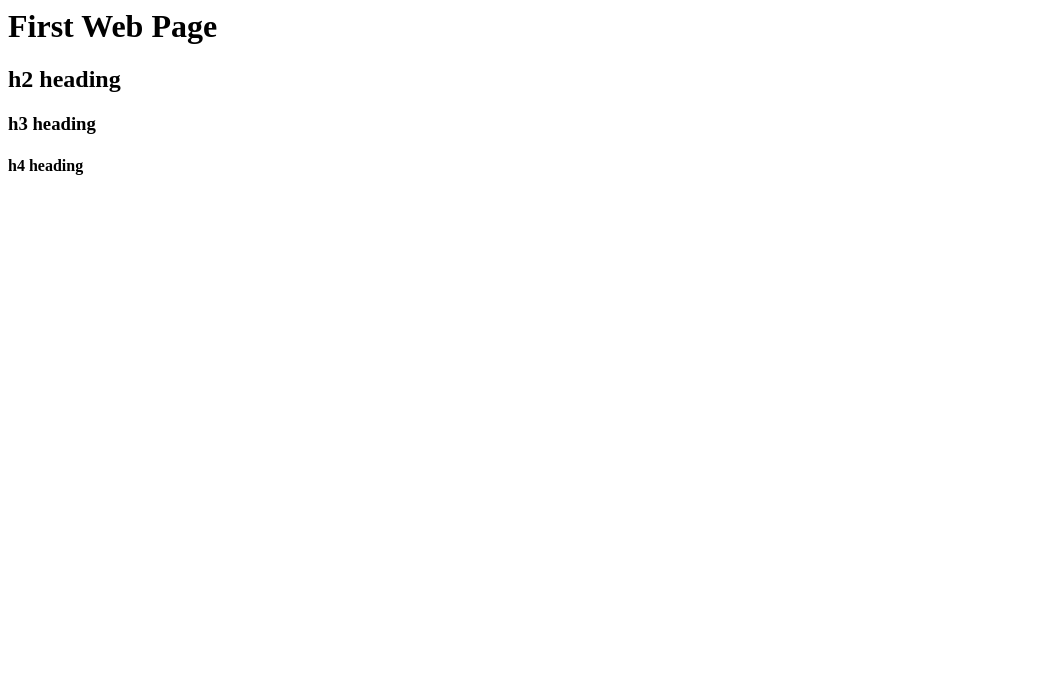
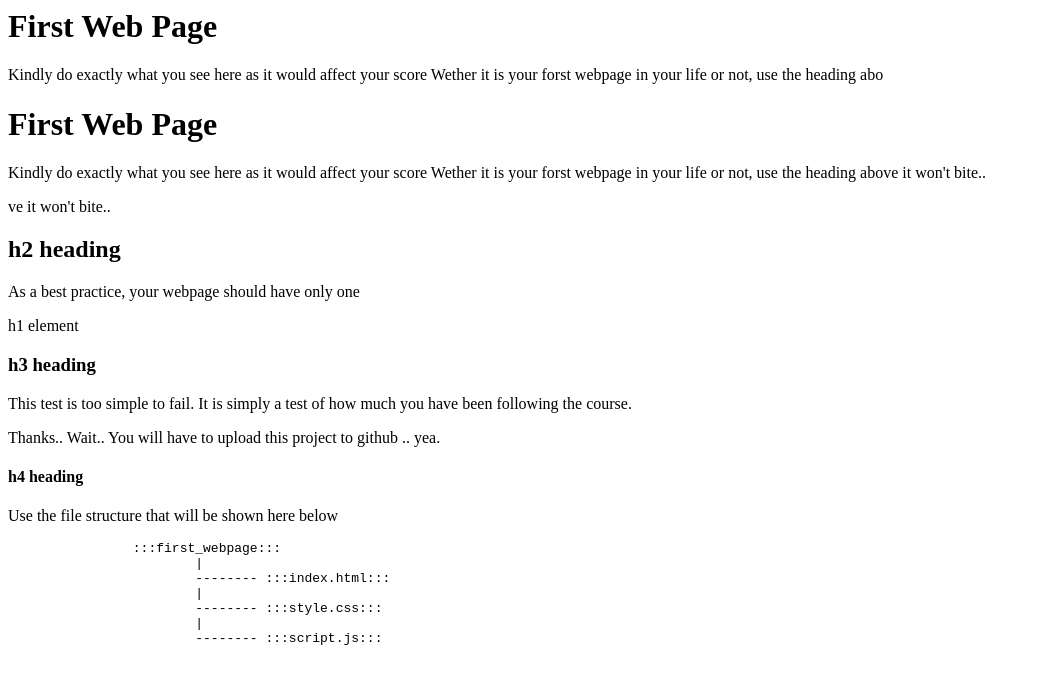
Before and after one commit to oladipotech/first-webpage, a plain HTML site: page Index.HTML in a window 1280 px wide. Shown: the whole page, without its empty margins (0-1040 px from the left). Drawn offline with Linux system fonts and the light colour scheme.

Commit message:
Update Index.HTML

```diff
--- a/Index.HTML
+++ b/Index.HTML
@@ -7,8 +7,52 @@
  </head>
  <body>
   <h1>First Web Page</h1>
+  <p>
+   Kindly do exactly what you see here as it would affect your score
+   Wether it is your forst webpage in  your life or not, use the heading abo<DOCTYPE html>
+<html>
+ <head>
+  <link rel="stylesheet" type="text/css" href="style.css">
+  <title>First Web Page</title>
+  <base href="www.start.ng">
+ </head>
+ <body>
+  <h1>First Web Page</h1>
+  <p>
+   Kindly do exactly what you see here as it would affect your score
+   Wether it is your forst webpage in  your life or not, use the heading above it won't bite..
+  </p>ve it won't bite..
+  </p>
   <h2>h2 heading</h2>
+  <p>
+   As a best practice, your webpage should have only one
+  </p>
+  <p>
+   h1 element
+  </p>
   <h3>h3 heading</h3>
+  <p>
+   This test is too simple to fail.
+   It is simply a test of how much you have been following the course.
+  </p>
+  <p>
+   Thanks.. Wait..
+   You will have to upload this project to github .. yea.
+  </p>
   <h4>h4 heading</h4>
+  <p>
+   Use the file structure that will be shown here below
+  </p>
+  <p>
+    <pre>
+                :::first_webpage:::
+                        |
+                        -------- :::index.html:::
+                        |
+                        -------- :::style.css:::
+                        |
+                        -------- :::script.js:::
+     </pre>
+  </p>
  </body>
 </html>
```
